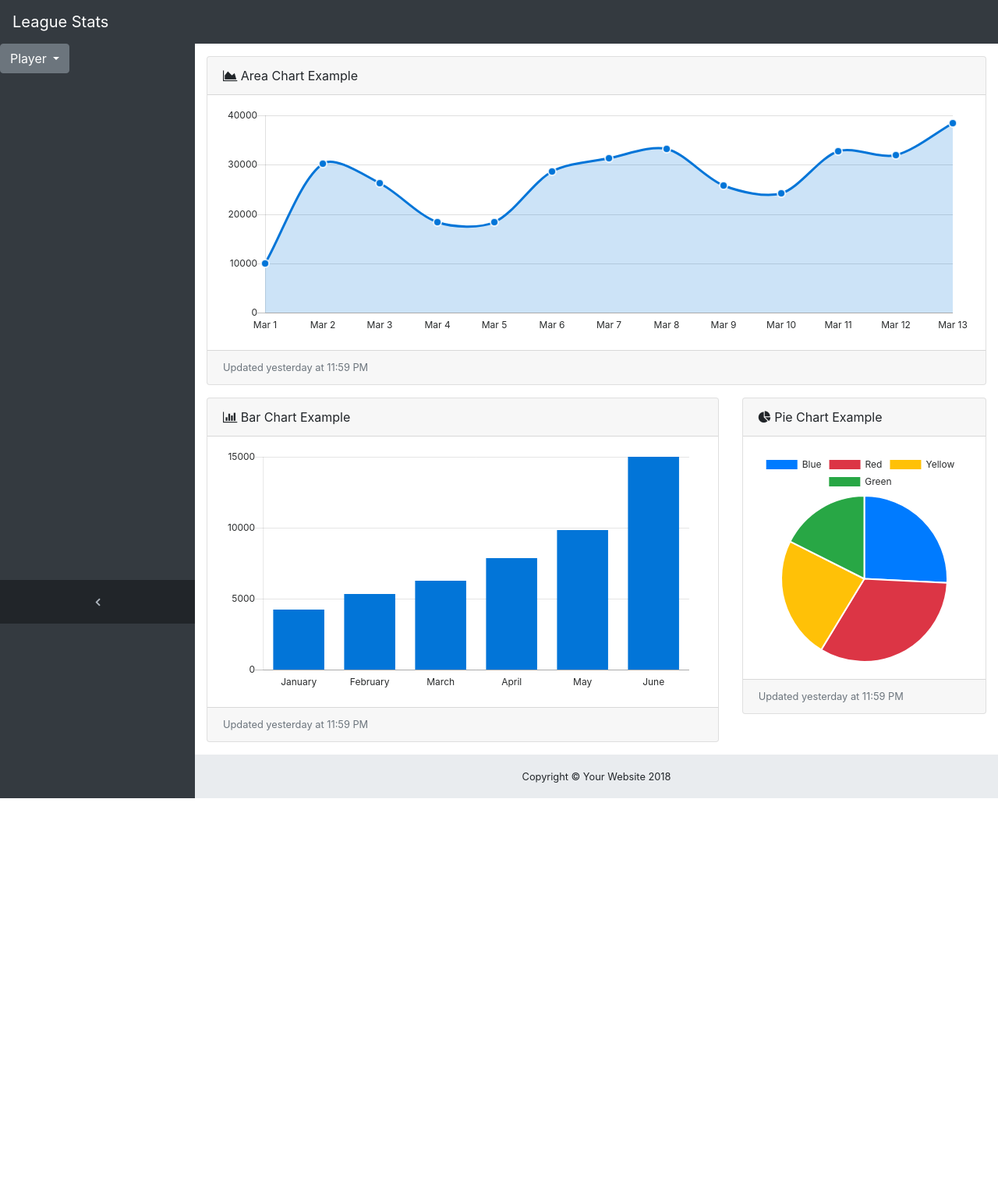
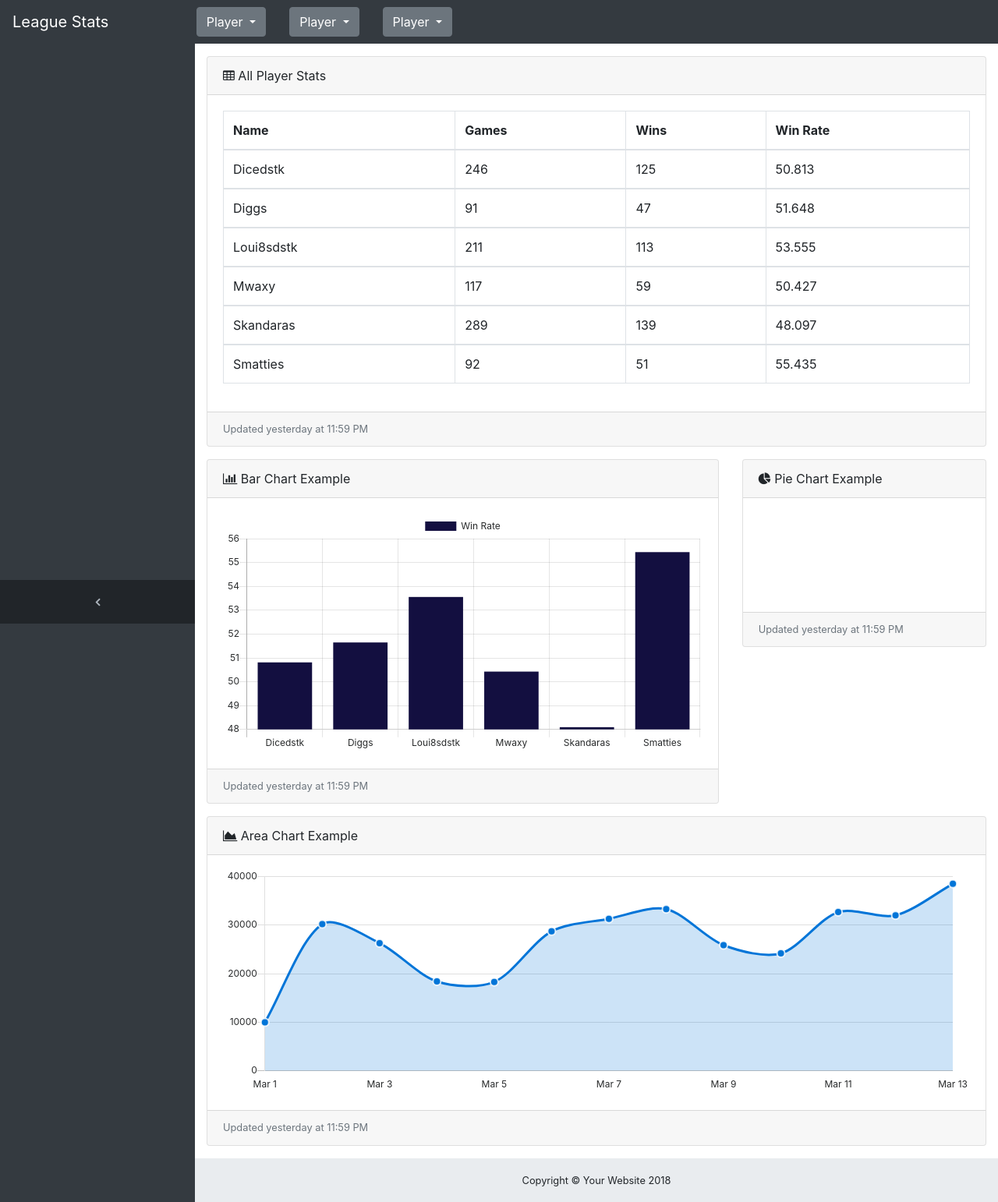
Before and after one commit to DMavec/git_test, a Django app: page /stats/Diggs/ in a window 1280 px wide. Shown: the whole page at 78% size. Before the commit the page ends 1024 px from the top, so only its background shows below. Run offline with Django 3.2, Linux system fonts and the light colour scheme; data comes from the database, SQL or seed files in the repository; both versions use the stored data as it was after the commit; some libraries are stand-ins or nearby versions.

Commit message:
Built through win rate data into a bar graph using Chart.js

```diff
--- a/site/stats/templates/stats/player_stats.html
+++ b/site/stats/templates/stats/player_stats.html
@@ -2,7 +2,89 @@
 
 {% block title %}
 <title>League Stats</title>
-<a class="navbar-brand" href="index.html">League Stats</a>
+<div class="navbar-brand">League Stats</div>
+
+<div class="container-fluid">
+    <div class="row">
+        <div class="col">
+            <div class="dropdown">
+                <button class="btn btn-secondary dropdown-toggle" type="button" id="dropdownMenuButton"
+                        data-toggle="dropdown" aria-haspopup="true" aria-expanded="false">
+                    Player
+                </button>
+
+                <div class="dropdown-menu" aria-labelledby="dropdownMenuButton">
+                    {% for player in players %}
+                    <li>
+                        <a class="dropdown-item" href="{% url 'stats:player_stats' player %}">
+                            {{ player }}
+                        </a>
+                    </li>
+                    {% endfor %}
+                </div>
+            </div>
+        </div>
+
+        <div class="col">
+            <div class="dropdown">
+                <button class="btn btn-secondary dropdown-toggle" type="button" id="dropdownMenuButton"
+                        data-toggle="dropdown" aria-haspopup="true" aria-expanded="false">
+                    Player
+                </button>
+
+                <div class="dropdown-menu" aria-labelledby="dropdownMenuButton">
+                    {% for player in players %}
+                    <li>
+                        <a class="dropdown-item" href="{% url 'stats:player_stats' player %}">
+                            {{ player }}
+                        </a>
+                    </li>
+                    {% endfor %}
+                </div>
+            </div>
+        </div>
+
+        <div class="col">
+            <div class="dropdown">
+                <button class="btn btn-secondary dropdown-toggle" type="button" id="dropdownMenuButton"
+                        data-toggle="dropdown" aria-haspopup="true" aria-expanded="false">
+                    Player
+                </button>
+
+                <div class="dropdown-menu" aria-labelledby="dropdownMenuButton">
+                    {% for player in players %}
+                    <li>
+                        <a class="dropdown-item" href="{% url 'stats:player_stats' player %}">
+                            {{ player }}
+                        </a>
+                    </li>
+                    {% endfor %}
+                </div>
+            </div>
+        </div>
+    </div>
+</div>
+{% endblock %}
+
+{% block chart_scripts %}
+<script type="text/javascript">
+    var bar_labels = {{ bar_data|safe }};
+
+    var barChartData = {
+        labels: bar_labels.players,
+        datasets: [{
+            label: 'Win Rate',
+            backgroundColor: "rgba(19, 15, 64,1.0)",
+            data: bar_labels.winrate
+        }]
+    };
+
+    var ctx = document.getElementById("winRateBarChart").getContext("2d");
+    var myChart = new Chart(ctx, {
+        type: 'bar',
+        data: barChartData
+        });
+</script>
 {% endblock %}
 
 {% block content %}
@@ -15,17 +97,48 @@
           </li>
           <li class="breadcrumb-item active">Charts</li>
         </ol>-->
-        <!-- Area Chart Example-->
+        <!-- Example DataTables Card-->
         <div class="card mb-3">
             <div class="card-header">
-                <i class="fa fa-area-chart"></i> Area Chart Example
+                <i class="fa fa-table"></i> All Player Stats
             </div>
             <div class="card-body">
-                <canvas id="myAreaChart" width="100%" height="30"></canvas>
+                <div class="table-responsive">
+                    <table class="table table-bordered" id="dataTable" width="100%" cellspacing="0">
+                        <thead>
+                        <tr>
+                            <th>Name</th>
+                            <th>Games</th>
+                            <th>Wins</th>
+                            <th>Win Rate</th>
+                        </tr>
+                        </thead>
+                        <!--<tfoot>
+                             <tr>
+                                 <th>Name</th>
+                                 <th>Position</th>
+                                 <th>Office</th>
+                                 <th>Age</th>
+                                 <th>Start date</th>
+                                 <th>Salary</th>
+                             </tr>
+                        </tfoot>-->
+                        {% for summary_stat in summary_stats %}
+                        <tr>
+                            <td>{{ summary_stat.player_name }}</td>
+                            <td>{{ summary_stat.games }}</td>
+                            <td>{{ summary_stat.wins }}</td>
+                            <td>{{ summary_stat.win_rate }}</td>
+                        </tr>
+                        </tbody>
+                        {% endfor %}
+                    </table>
+                </div>
             </div>
             <div class="card-footer small text-muted">Updated yesterday at 11:59 PM</div>
         </div>
-        <div class="row">
+
+          <div class="row">
             <div class="col-lg-8">
                 <!-- Example Bar Chart Card-->
                 <div class="card mb-3">
@@ -33,7 +146,7 @@
                         <i class="fa fa-bar-chart"></i> Bar Chart Example
                     </div>
                     <div class="card-body">
-                        <canvas id="myBarChart" width="100" height="50"></canvas>
+                        <canvas id="winRateBarChart" width="100" height="50"></canvas>
                     </div>
                     <div class="card-footer small text-muted">Updated yesterday at 11:59 PM</div>
                 </div>
@@ -51,7 +164,18 @@
                 </div>
             </div>
         </div>
+              <!-- Area Chart Example-->
+        <div class="card mb-3">
+            <div class="card-header">
+                <i class="fa fa-area-chart"></i> Area Chart Example
+            </div>
+            <div class="card-body">
+                <canvas id="myAreaChart" width="100%" height="30"></canvas>
+            </div>
+            <div class="card-footer small text-muted">Updated yesterday at 11:59 PM</div>
+        </div>
     </div>
-    <!-- /.container-fluid-->
-    <!-- /.content-wrapper-->
+</div>
+<!-- /.container-fluid-->
+<!-- /.content-wrapper-->
 {% endblock %}
--- a/site/stats/views.py
+++ b/site/stats/views.py
@@ -1,34 +1,45 @@
 from django.shortcuts import render, get_object_or_404
 from django.http import Http404
+import json
 
 # Create your views here.
 from .models import Player, WinRate
 
+
 def index(request):
-    player_list = Player.objects.all()
-    context = {'player_list': player_list}
+    context = {}
     return render(request, 'stats/index.html', context)
+
 
 def player_stats(request, player_name):
     try:
-        player = player_name.lower()
+        players = [player.player_name.lower() for player in Player.objects.all()]
+    except Player.DoesNotExist:
+        raise Http404("No Player matches the given query.")
 
-        win_rate = WinRate.objects.raw('''
+    try:
+        # player = player_name.lower()
+
+        summary_stats = WinRate.objects.raw('''
                                 SELECT
                                     player_name as id
+                                    ,UPPER(SUBSTR(player_name, 1, 1)) || SUBSTR(player_name, 2) as player_name
                                     ,COUNT(*) as games
                                     ,SUM(CASE WHEN val = '1' THEN 1 ELSE 0 END) as wins
-                                    ,(SUM(CASE WHEN val = '1' THEN 1 ELSE 0 END) * 1.0) / (COUNT(*) * 1.0) as win_rate
+                                    ,(100 * SUM(CASE WHEN val = '1' THEN 1 ELSE 0 END) * 1.0) / (COUNT(*) * 1.0) as win_rate
                                 FROM stats_Game games
                                 INNER JOIN  stats_GamePlayerRelationship pg_lkup on
                                     pg_lkup.game_id = games.game_id and
-                                    pg_lkup.player_name = %s and
+                                    pg_lkup.player_name in({0}) and
                                     games.attr = 'game_outcome'
                                 GROUP BY player_name
-                                ;''', [player])[0]
-
+                                ;'''.format(','.join(['%s'] * len(players))),
+                                            players)
     except WinRate.DoesNotExist:
         raise Http404("No WinRate matches the given query.")
 
-    context = {'win_rate': win_rate}
+    bar_data = json.dumps({'players': [str(summary_stat.player_name) for summary_stat in summary_stats],
+                           'winrate': [str(summary_stat.win_rate) for summary_stat in summary_stats]})
+
+    context = {'summary_stats': summary_stats, 'players': players, 'bar_data': bar_data}
     return render(request, 'stats/player_stats.html', context)
```
Also changed, not shown: site/static/stats/js/bar-chart.js (added, +45 -0 lines), site/stats/templates/stats/base_generic.html (+18 -22 lines), site/db.sqlite3, site/stats/models.py (line endings or trailing spaces).
